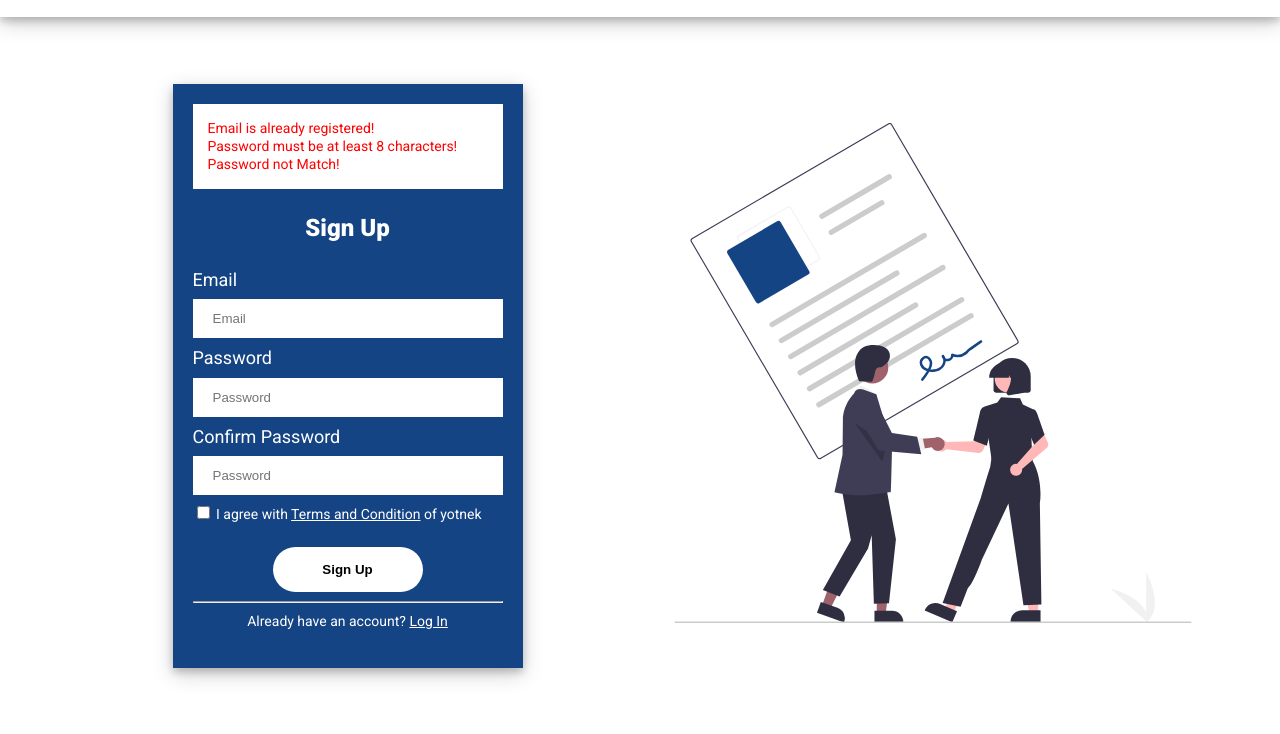
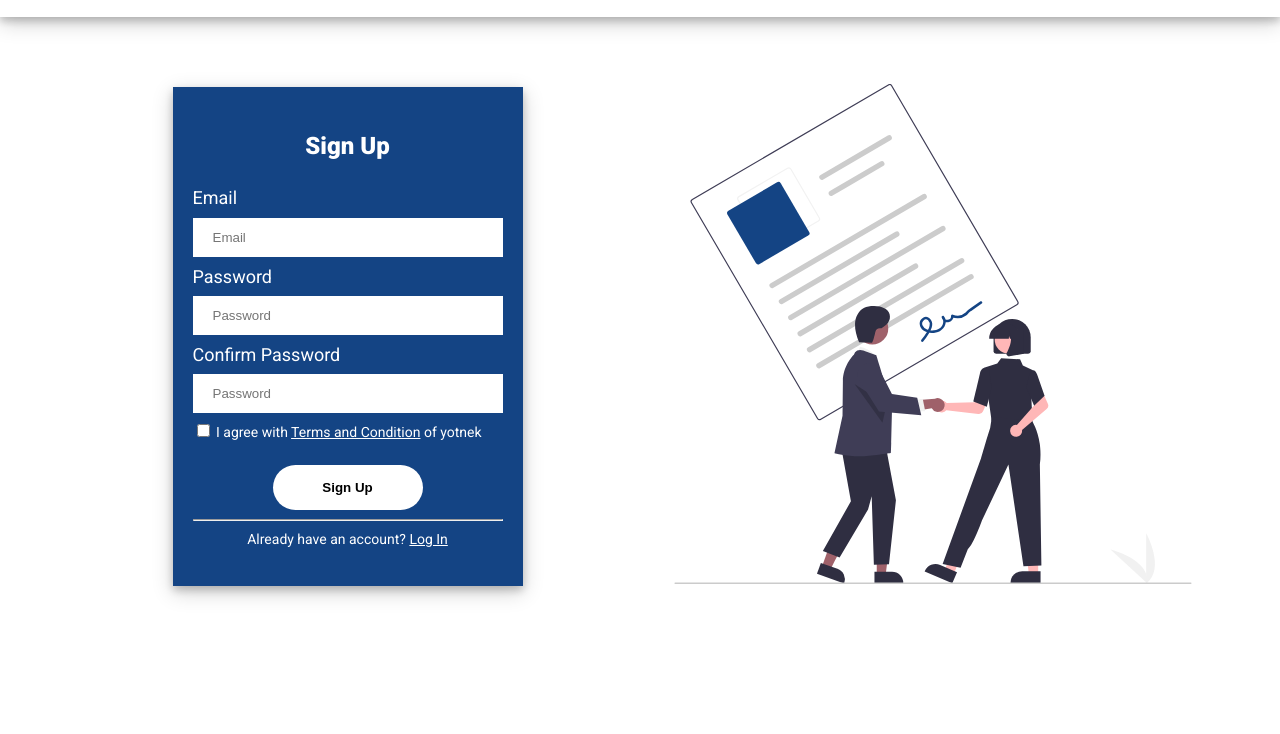
Before and after one commit to andrecausingg/otye, a plain HTML site: page sign-up.html in a window 1280 px wide. Shown: the part 66-800 px from the top of the page. Drawn offline with nearby package versions, Linux system fonts and the light colour scheme.

Commit message:
Update sign-up.html

```diff
--- a/sign-up.html
+++ b/sign-up.html
@@ -71,11 +71,11 @@
         <section class="container containerLogin">
             <div class="loginItem1" >
                 <form class="loginForm" action="">
-                    <div class="errorContainer">
+<!--                     <div class="errorContainer">
                         <span>Email is already registered!</span>
                         <span>Password must be at least 8 characters!</span>
                         <span>Password not Match!</span>
-                    </div>
+                    </div> -->
 
                     <div class="titleContainer">
                         <h3>Sign Up</h3>
```
